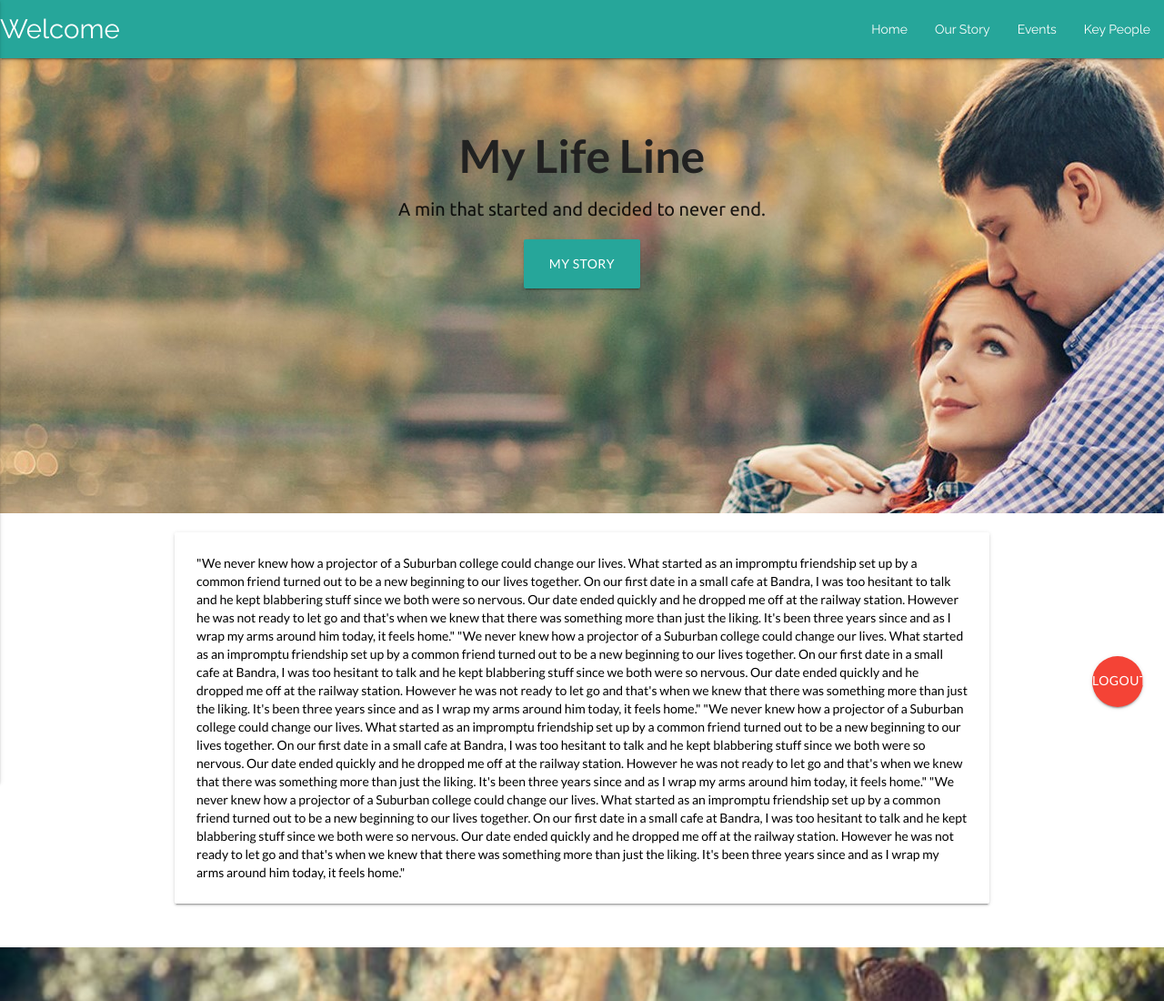
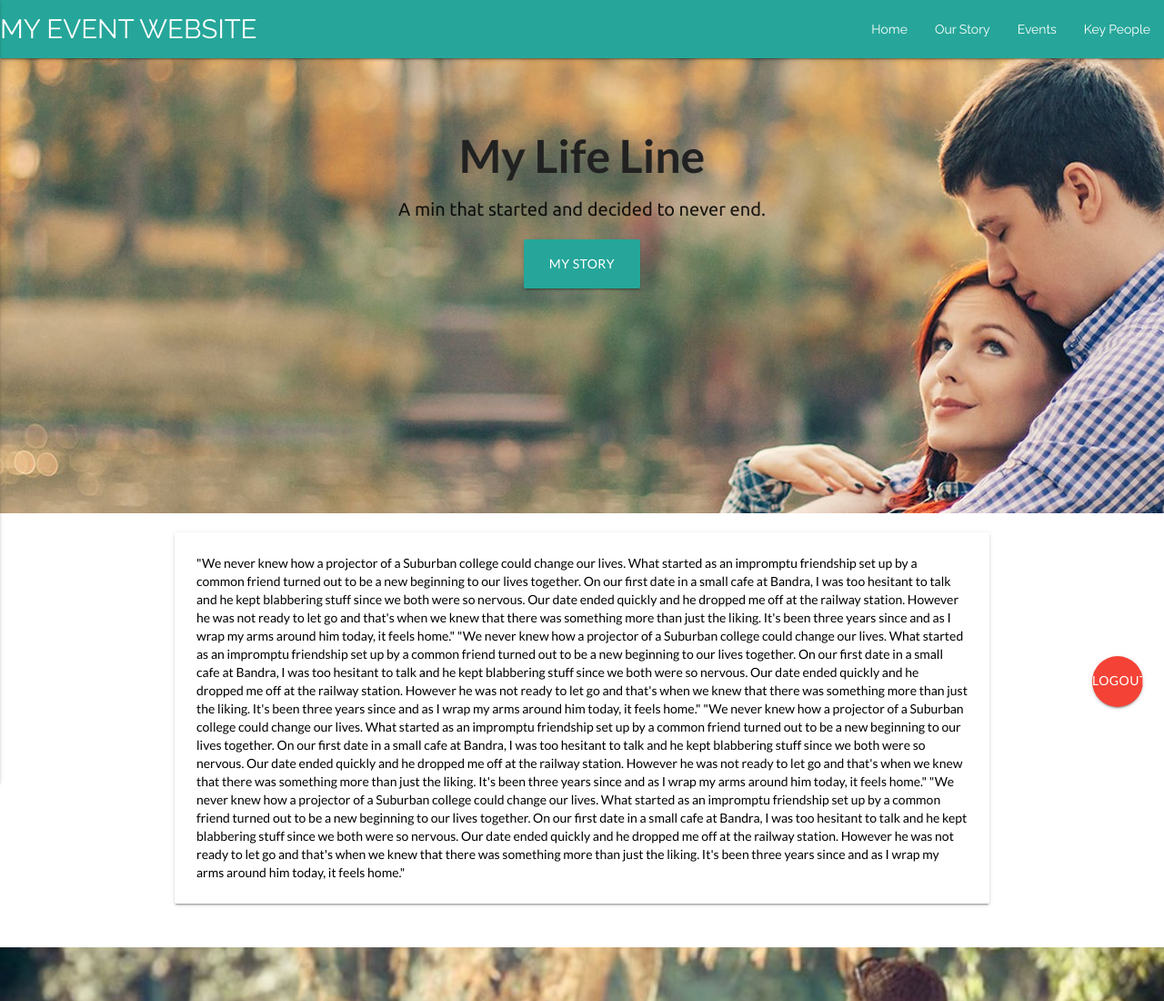
Before and after one commit to sai3010/Sample-Web, a plain HTML site: page home.html in a window 1280 px wide. Shown: the top 1100 px of the page at 91% size. Drawn offline with nearby package versions, Linux system fonts and the light colour scheme.

Commit message:
so called final

```diff
--- a/home.html
+++ b/home.html
@@ -19,7 +19,7 @@
   <div class="navbar-fixed">
    <nav class=" teal lighten-1">
     <div class="nav-wrapper">
-      <a href="home.html" class="brand-logo">Welcome</a>
+      <a href="home.html" class="brand-logo">MY EVENT WEBSITE</a>
       <a href="#" data-activates="mobile-demo" class="button-collapse"><i class="material-icons">menu</i></a>
       <ul class="right hide-on-med-and-down">
         <li><a href="home.html">Home</a></li>
```
